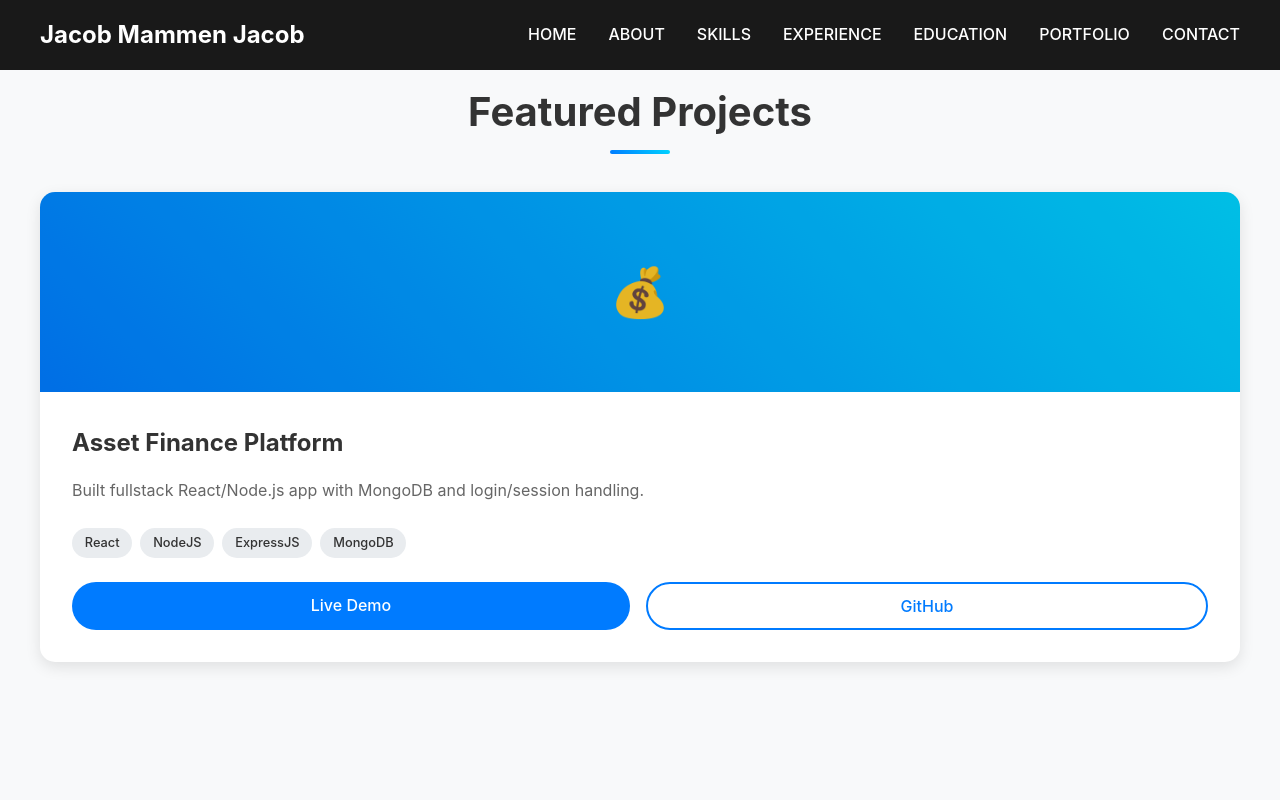
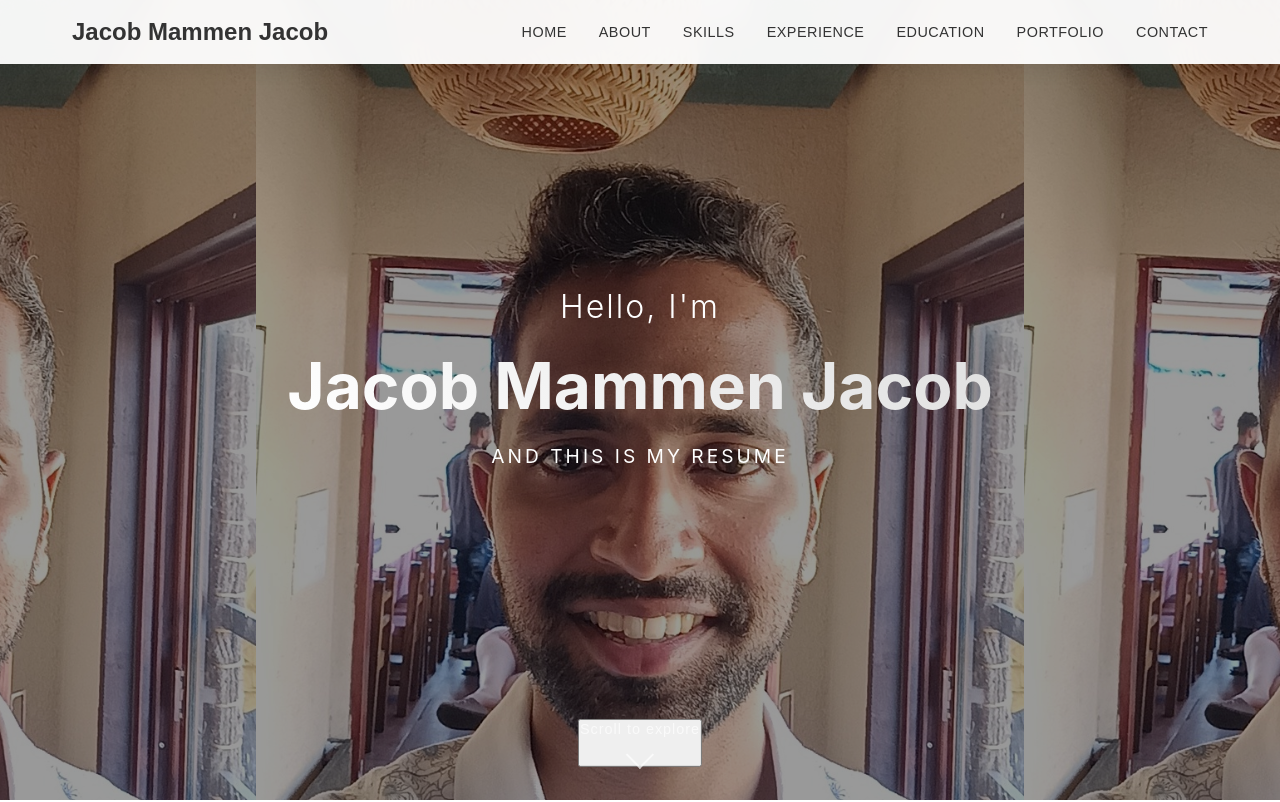
Before and after one commit to jacobmmm/portfolio, a React (Create React App) app: page /projects in a window 1280 px wide. Shown: the top 802 px of the page. Built offline with nearby package versions, Linux system fonts and the light colour scheme.

Commit message:
changes that have made the application SPA

```diff
--- a/src/App.css
+++ b/src/App.css
@@ -4,8 +4,12 @@
   box-sizing: border-box;
 }
 
+html {
+  scroll-behavior: smooth;
+  font-size: 16px;
+}
+
 body {
-  margin: 0;
   font-family: -apple-system, BlinkMacSystemFont, 'Segoe UI', 'Roboto', 'Oxygen',
     'Ubuntu', 'Cantarell', 'Fira Sans', 'Droid Sans', 'Helvetica Neue',
     sans-serif;
@@ -13,22 +17,19 @@ body {
   -moz-osx-font-smoothing: grayscale;
   line-height: 1.6;
   color: #333;
-  overflow-x: hidden;
 }
 
 .App {
-  text-align: left;
+  min-height: 100vh;
 }
 
-/* Smooth scrolling */
-html {
-  scroll-behavior: smooth;
-}
-
-/* Remove default focus styles and add custom ones */
-*:focus {
-  outline: 2px solid #007bff;
-  outline-offset: 2px;
+/* Ensure sections are properly spaced and have full viewport visibility */
+section {
+  min-height: 100vh;
+  display: flex;
+  flex-direction: column;
+  justify-content: center;
+  scroll-margin-top: 80px; /* Account for fixed navigation */
 }
 
 /* Custom scrollbar */
@@ -46,10 +47,17 @@ html {
 }
 
 ::-webkit-scrollbar-thumb:hover {
-  background: #0056b3;
+  background: linear-gradient(45deg, #0056b3, #0099cc);
 }
 
-/* Loading animation keyframes */
+/* Focus styles for accessibility */
+button:focus,
+a:focus {
+  outline: 2px solid #007bff;
+  outline-offset: 2px;
+}
+
+/* Keyframe animations */
 @keyframes fadeInUp {
   from {
     opacity: 0;
--- a/src/App.tsx
+++ b/src/App.tsx
@@ -1,5 +1,4 @@
 import React from "react";
-import { BrowserRouter as Router, Routes, Route } from "react-router-dom";
 import Home from "./components/Home";
 import About from "./components/About";
 import Skills from "./components/Skills";
@@ -12,20 +11,16 @@ import "./App.css";
 
 function App() {
   return (
-    <Router>
-      <div className="App">
-        <Navigation />
-        <Routes>
-          <Route path="/" element={<Home />} />
-          <Route path="/about" element={<About />} />
-          <Route path="/skills" element={<Skills />} />
-          <Route path="/experience" element={<Experience />} />
-          <Route path="/education" element={<Education />} />
-          <Route path="/projects" element={<Projects />} />
-          <Route path="/contact" element={<Contact />} />
-        </Routes>
-      </div>
-    </Router>
+    <div className="App">
+      <Navigation />
+      <Home />
+      <About />
+      <Skills />
+      <Experience />
+      <Education />
+      <Projects />
+      <Contact />
+    </div>
   );
 }
 
--- a/src/components/Contact.tsx
+++ b/src/components/Contact.tsx
@@ -20,18 +20,21 @@ const Contact: React.FC = () => {
 
   const handleSubmit = (e: React.FormEvent) => {
     e.preventDefault();
-    // Handle form submission here
     console.log("Form submitted:", formData);
-    // Reset form
     setFormData({ name: "", email: "", subject: "", message: "" });
   };
 
   return (
-    <section className="contact-container">
+    <section id="contact" className="contact-container">
       <h2 className="section-title">Get In Touch</h2>
       <div className="contact-content">
         <div className="contact-info">
-          <h3>My Contact Details</h3>
+          <h3>Let's Work Together</h3>
+          <p>
+            I'm always interested in new opportunities and exciting projects.
+            Whether you have a project in mind or just want to chat about
+            technology, feel free to reach out!
+          </p>
 
           <div className="contact-item">
             <div className="icon">📧</div>
@@ -108,6 +111,20 @@ const Contact: React.FC = () => {
               </p>
             </div>
           </div>
+
+          <div className="social-links">
+            <a
+              href="https://twitter.com/jacob"
+              target="_blank"
+              rel="noopener noreferrer"
+              className="social-link twitter"
+            >
+              🐦
+            </a>
+            <a href="mailto:jacob@example.com" className="social-link email">
+              ✉️
+            </a>
+          </div>
         </div>
 
         <form className="contact-form" onSubmit={handleSubmit}>
@@ -152,10 +169,11 @@ const Contact: React.FC = () => {
             <textarea
               id="message"
               name="message"
+              rows={5}
               value={formData.message}
               onChange={handleChange}
               required
-            />
+            ></textarea>
           </div>
 
           <button type="submit" className="submit-button">
--- a/src/components/Education.tsx
+++ b/src/components/Education.tsx
@@ -21,7 +21,7 @@ const Education: React.FC = () => {
   ];
 
   return (
-    <section className="education-container">
+    <section id="education" className="education-container">
       <h2 className="section-title">Education</h2>
       <div className="education-timeline">
         {educationData.map((edu, index) => (
--- a/src/components/Experience.tsx
+++ b/src/components/Experience.tsx
@@ -46,7 +46,7 @@ const Experience: React.FC = () => {
   ];
 
   return (
-    <section className="experience-container">
+    <section id="experience" className="experience-container">
       <h2 className="section-title">Professional Experience</h2>
       <div className="timeline">
         {experiences.map((exp, index) => (
--- a/src/components/Home.tsx
+++ b/src/components/Home.tsx
@@ -1,11 +1,18 @@
 import React from "react";
-import { Link } from "react-router-dom";
 import backgroundImage from "../Jacob-portfolio-background.jpg";
 import "../css/Home.css";
 
 const Home: React.FC = () => {
+  const scrollToAbout = () => {
+    const aboutSection = document.getElementById("about");
+    if (aboutSection) {
+      aboutSection.scrollIntoView({ behavior: "smooth" });
+    }
+  };
+
   return (
     <section
+      id="home"
       className="hero-container"
       style={
         {
@@ -18,10 +25,10 @@ const Home: React.FC = () => {
         <h1 className="hero-title">Jacob Mammen Jacob</h1>
         <h3 className="hero-subtitle">AND THIS IS MY RESUME</h3>
       </div>
-      <Link to="/about" className="scroll-indicator">
+      <button onClick={scrollToAbout} className="scroll-indicator">
         <span className="scroll-text">Scroll to explore</span>
         <div className="scroll-arrow"></div>
-      </Link>
+      </button>
     </section>
   );
 };
--- a/src/components/Navigation.tsx
+++ b/src/components/Navigation.tsx
@@ -1,62 +1,60 @@
 import React, { useState } from "react";
-import { Link } from "react-router-dom";
 import "../css/Navigation.css";
 
 const Navigation: React.FC = () => {
   const [isOpen, setIsOpen] = useState(false);
 
+  const scrollToSection = (sectionId: string) => {
+    const element = document.getElementById(sectionId);
+    if (element) {
+      element.scrollIntoView({ behavior: "smooth" });
+    }
+    setIsOpen(false);
+  };
+
   return (
     <nav className="nav-container">
       <div className="nav-content">
-        <Link to="/" className="nav-logo">
+        <button onClick={() => scrollToSection("home")} className="nav-logo">
           Jacob Mammen Jacob
-        </Link>
+        </button>
         <div className={`nav-links ${isOpen ? "open" : ""}`}>
-          <Link to="/" className="nav-link" onClick={() => setIsOpen(false)}>
+          <button onClick={() => scrollToSection("home")} className="nav-link">
             HOME
-          </Link>
-          <Link
-            to="/about"
+          </button>
+          <button onClick={() => scrollToSection("about")} className="nav-link">
+            ABOUT
+          </button>
+          <button
+            onClick={() => scrollToSection("skills")}
             className="nav-link"
-            onClick={() => setIsOpen(false)}
-          >
-            ABOUT
-          </Link>
-          <Link
-            to="/skills"
-            className="nav-link"
-            onClick={() => setIsOpen(false)}
           >
             SKILLS
-          </Link>
-          <Link
-            to="/experience"
+          </button>
+          <button
+            onClick={() => scrollToSection("experience")}
             className="nav-link"
-            onClick={() => setIsOpen(false)}
           >
             EXPERIENCE
-          </Link>
-          <Link
-            to="/education"
+          </button>
+          <button
+            onClick={() => scrollToSection("education")}
             className="nav-link"
-            onClick={() => setIsOpen(false)}
           >
             EDUCATION
-          </Link>
-          <Link
-            to="/projects"
+          </button>
+          <button
+            onClick={() => scrollToSection("projects")}
             className="nav-link"
-            onClick={() => setIsOpen(false)}
           >
             PORTFOLIO
-          </Link>
-          <Link
-            to="/contact"
+          </button>
+          <button
+            onClick={() => scrollToSection("contact")}
             className="nav-link"
-            onClick={() => setIsOpen(false)}
           >
             CONTACT
-          </Link>
+          </button>
         </div>
         <button className="menu-toggle" onClick={() => setIsOpen(!isOpen)}>
           ☰
--- a/src/components/Projects.tsx
+++ b/src/components/Projects.tsx
@@ -31,7 +31,7 @@ const Projects: React.FC = () => {
   };
 
   return (
-    <section className="projects-container">
+    <section id="projects" className="projects-container">
       <div className="projects-content">
         <h2 className="section-title">Featured Projects</h2>
         <div className="projects-grid">
--- a/src/components/Skills.tsx
+++ b/src/components/Skills.tsx
@@ -62,7 +62,7 @@ const Skills: React.FC = () => {
   ];
 
   return (
-    <section className="skills-container">
+    <section id="skills" className="skills-container">
       <div className="skills-content">
         <h2 className="section-title">Technical Skills</h2>
         <div className="skills-grid">
--- a/src/css/Navigation.css
+++ b/src/css/Navigation.css
@@ -3,17 +3,11 @@
   top: 0;
   left: 0;
   right: 0;
-  background: rgba(0, 0, 0, 0.9);
+  background: rgba(255, 255, 255, 0.95);
   backdrop-filter: blur(10px);
   z-index: 1000;
-  padding: 1rem 2rem;
+  box-shadow: 0 2px 20px rgba(0, 0, 0, 0.1);
   transition: all 0.3s ease;
-}
-
-@media (max-width: 768px) {
-  .nav-container {
-    padding: 1rem;
-  }
 }
 
 .nav-content {
@@ -22,13 +16,16 @@
   display: flex;
   justify-content: space-between;
   align-items: center;
+  padding: 1rem 2rem;
 }
 
 .nav-logo {
   font-size: 1.5rem;
   font-weight: bold;
-  color: #fff;
-  text-decoration: none;
+  color: #333;
+  background: none;
+  border: none;
+  cursor: pointer;
   transition: color 0.3s ease;
 }
 
@@ -38,48 +35,38 @@
 
 .nav-links {
   display: flex;
+  list-style: none;
+  margin: 0;
+  padding: 0;
   gap: 2rem;
 }
 
-@media (max-width: 768px) {
-  .nav-links {
-    display: none;
-    position: absolute;
-    top: 100%;
-    left: 0;
-    right: 0;
-    background: rgba(0, 0, 0, 0.95);
-    flex-direction: column;
-    padding: 2rem;
-    gap: 1rem;
-  }
-
-  .nav-links.open {
-    display: flex;
-  }
-}
-
 .nav-link {
-  color: #fff;
-  text-decoration: none;
+  background: none;
+  border: none;
+  color: #333;
   font-weight: 500;
-  transition: color 0.3s ease;
+  cursor: pointer;
+  transition: all 0.3s ease;
   position: relative;
-}
-
-.nav-link:hover {
-  color: #007bff;
+  padding: 0.5rem 0;
+  font-size: 0.9rem;
+  letter-spacing: 0.5px;
 }
 
 .nav-link::after {
   content: '';
   position: absolute;
-  bottom: -5px;
+  bottom: 0;
   left: 0;
   width: 0;
   height: 2px;
-  background: #007bff;
+  background: linear-gradient(45deg, #007bff, #00d4ff);
   transition: width 0.3s ease;
+}
+
+.nav-link:hover {
+  color: #007bff;
 }
 
 .nav-link:hover::after {
@@ -90,12 +77,45 @@
   display: none;
   background: none;
   border: none;
-  color: #fff;
   font-size: 1.5rem;
   cursor: pointer;
+  color: #333;
 }
 
 @media (max-width: 768px) {
+  .nav-links {
+    position: fixed;
+    top: 100%;
+    left: 0;
+    right: 0;
+    background: white;
+    flex-direction: column;
+    gap: 0;
+    padding: 2rem;
+    box-shadow: 0 10px 30px rgba(0, 0, 0, 0.1);
+    transform: translateY(-100%);
+    opacity: 0;
+    visibility: hidden;
+    transition: all 0.3s ease;
+  }
+
+  .nav-links.open {
+    transform: translateY(0);
+    opacity: 1;
+    visibility: visible;
+  }
+
+  .nav-link {
+    padding: 1rem 0;
+    border-bottom: 1px solid #eee;
+    width: 100%;
+    text-align: left;
+  }
+
+  .nav-link:last-child {
+    border-bottom: none;
+  }
+
   .menu-toggle {
     display: block;
   }
```
